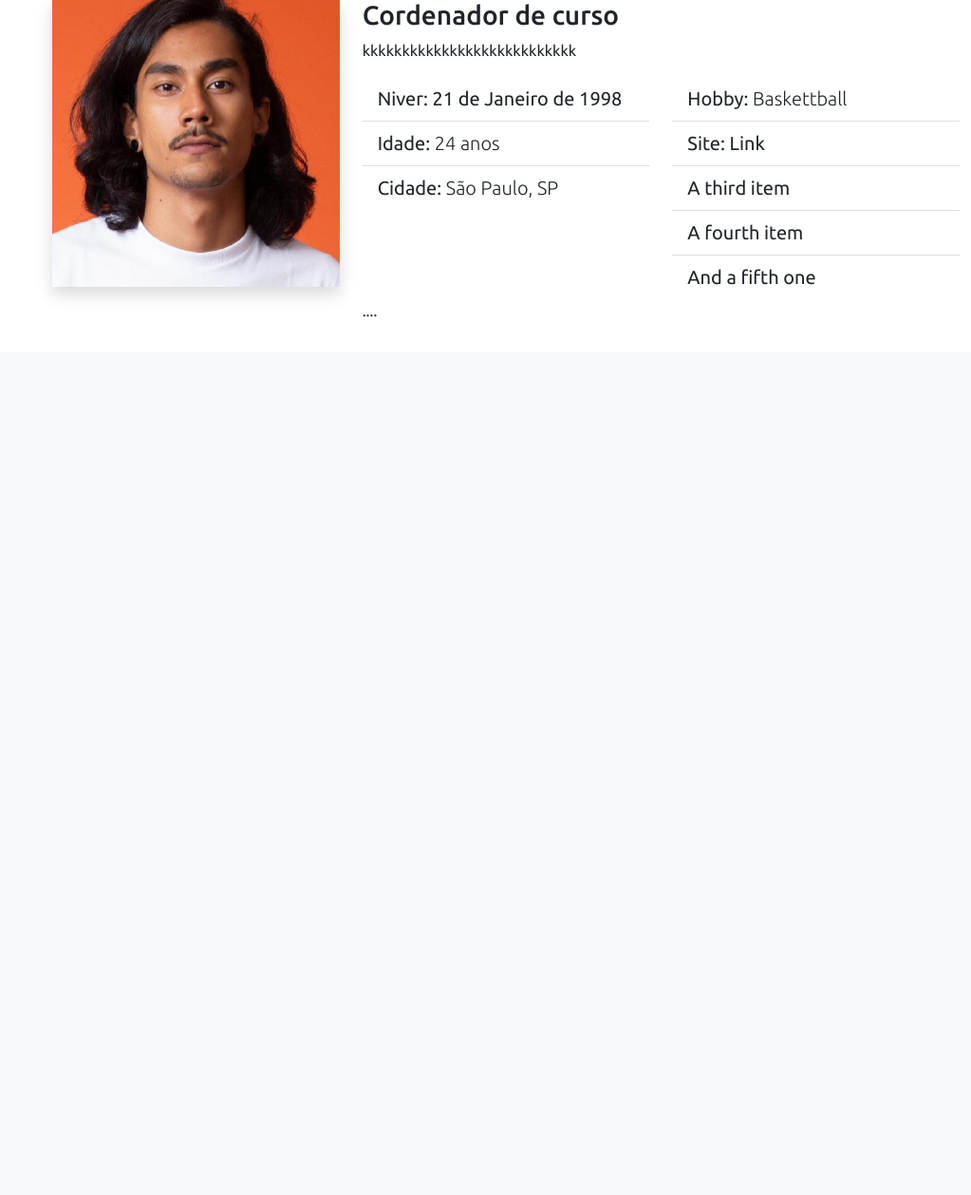
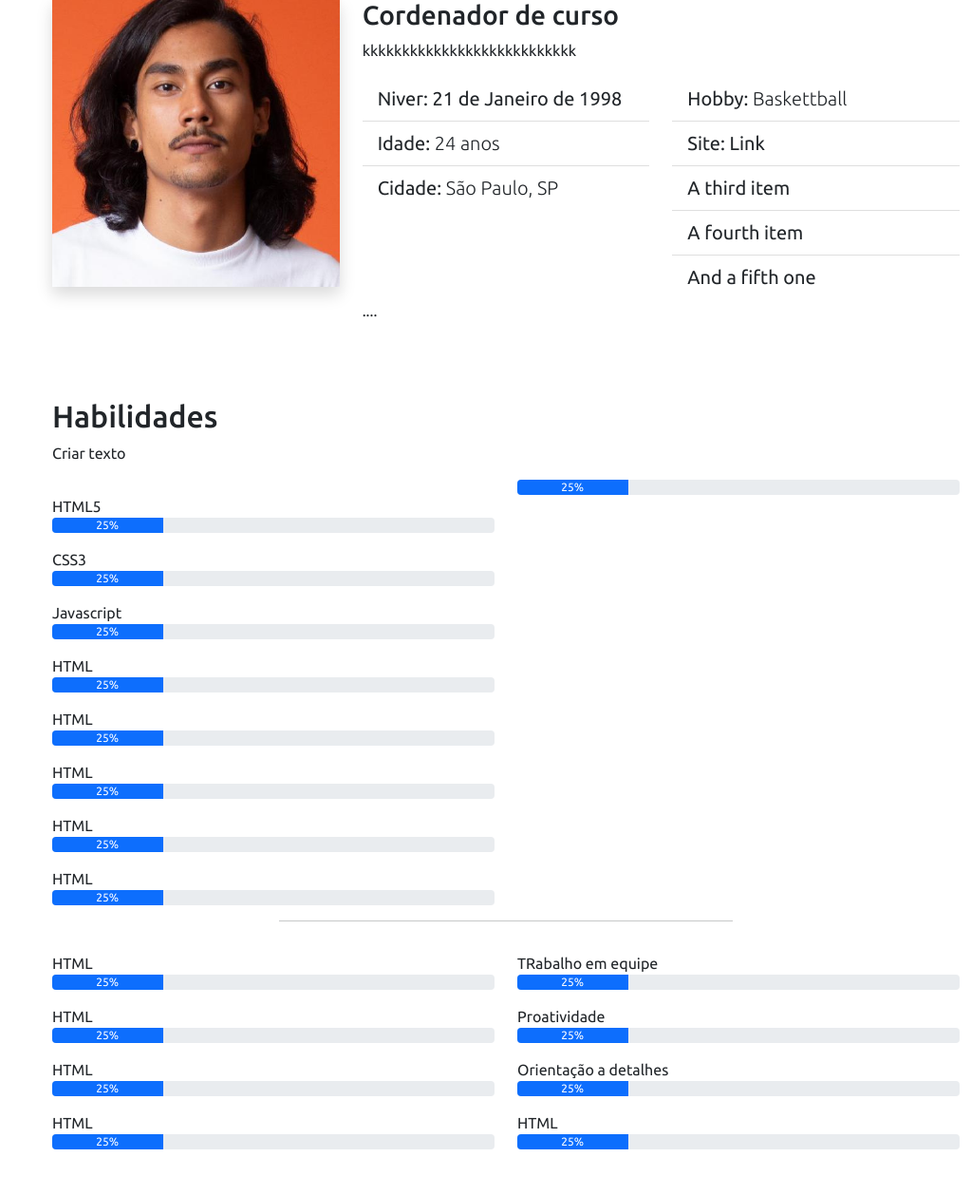
Before and after one commit to KelvinPresterrigo/Portifolio, a Flask app: page / in a window 1280 px wide. Shown: the part 975-2233 px from the top of the page at 95% size, without its empty margins (257-1280 px from the left). Before the commit the page ends 1309 px from the top, so only its background shows below. Run offline with Flask 2, Linux system fonts and the light colour scheme; some libraries are stand-ins or nearby versions.

Commit message:
Habilidades e Logica do menu

```diff
--- a/static/script.js
+++ b/static/script.js
@@ -8,3 +8,17 @@ menuMobile.addEventListener('click',() => {
     : menuMobile.classList.replace("bi-x", "bi-list");
     body.classList.toggle("menu-nav-active")
 });
+
+
+/* Fechar Menu quando clicar em algo */
+
+
+const navItem = document.querySelectorAll('.nav-item')
+ navItem.forEach(item =>{
+    item.addEventListener("click",() => {
+        if(body.classList.contains("menu-nav-active")) {
+            body.classList.remove("menu-nav-active")
+            menuMobile.classList.replace("bi-x", "bi-list");
+        }
+    })
+ })
--- a/static/style.css
+++ b/static/style.css
@@ -172,5 +172,9 @@ i.menu-mobile {
 }
 *::-webkit-scrollbar-thumb {
     background-color: #252c90;
-    border-radius: 10%;
+
 }
+.section-bg{
+    background-color: #eff5ff;
+
+}
--- a/templates/index.html
+++ b/templates/index.html
@@ -43,7 +43,7 @@
                   <a class="nav-link" href="#sobre"><i class="bi bi-file-earmark-person-fill"></i> Sobre</a>
                 </li>
                 <li class="nav-item">
-                  <a class="nav-link" href="#"><i class="bi bi-list-check"></i> Habilidades</a>
+                  <a class="nav-link" href="#habilidades"><i class="bi bi-list-check"></i> Habilidades</a>
                 </li>
                 <li class="nav-item">
                     <a class="nav-link" href="#"><i class="bi bi-file-earmark"></i> Curriculo</a>
@@ -62,6 +62,7 @@
     </aside>
 
     <main id="main">
+
         <section id="inicio" class="row m-0 p-0">
             <div class="col-md-5 d-flex justify-content-center align-items-center flex-column">
                 <h2 class="text-white text-shadow">Kelvin Fernando</h2>
@@ -77,6 +78,7 @@
             </div>
 
         </section>
+
         <section  class="container mt-5" id="sobre">
             <div class="row w-100">
                 <div class="col-md-12">
@@ -137,6 +139,107 @@
                 </div>
             </div>
         </section>
+
+        <section class=""mt-5 section-bg id="habilidades">
+
+            <div class="container pb-5">
+                <h2 class="pt-5"> Habilidades </h2>
+                <p> Criar texto
+                </p>
+                <div class="row">
+                    <div class="col-md-6">
+                        <p class="mt-3 mb-0">HTML5</p>
+                        <div class="progress">
+                            <div class="progress-bar" role="progressbar" style="width: 25%;" aria-valuenow="25" aria-valuemin="0" aria-valuemax="100">25%</div>
+                          </div>
+                          <p class="mt-3 mb-0">CSS3</p>
+                        <div class="progress">
+                            <div class="progress-bar" role="progressbar" style="width: 25%;" aria-valuenow="25" aria-valuemin="0" aria-valuemax="100">25%</div>
+                          </div>
+                          <p class="mt-3 mb-0">Javascript</p>
+                        <div class="progress">
+                            <div class="progress-bar" role="progressbar" style="width: 25%;" aria-valuenow="25" aria-valuemin="0" aria-valuemax="100">25%</div>
+                          </div>
+                          <p class="mt-3 mb-0">HTML</p>
+                        <div class="progress">
+                            <div class="progress-bar" role="progressbar" style="width: 25%;" aria-valuenow="25" aria-valuemin="0" aria-valuemax="100">25%</div>
+                          </div>
+                          <p class="mt-3 mb-0">HTML</p>
+                        <div class="progress">
+                            <div class="progress-bar" role="progressbar" style="width: 25%;" aria-valuenow="25" aria-valuemin="0" aria-valuemax="100">25%</div>
+                          </div>
+                          <p class="mt-3 mb-0">HTML</p>
+                        <div class="progress">
+                            <div class="progress-bar" role="progressbar" style="width: 25%;" aria-valuenow="25" aria-valuemin="0" aria-valuemax="100">25%</div>
+                          </div>
+                          <p class="mt-3 mb-0">HTML</p>
+                        <div class="progress">
+                            <div class="progress-bar" role="progressbar" style="width: 25%;" aria-valuenow="25" aria-valuemin="0" aria-valuemax="100">25%</div>
+                          </div>
+                          <p class="mt-3 mb-0">HTML</p>
+                        <div class="progress">
+                            <div class="progress-bar" role="progressbar" style="width: 25%;" aria-valuenow="25" aria-valuemin="0" aria-valuemax="100">25%</div>
+                          </div>
+
+                    </div>
+                    <div class="col-md-6">
+                        <div class="progress">
+                            <div class="progress-bar" role="progressbar" style="width: 25%;" aria-valuenow="25" aria-valuemin="0" aria-valuemax="100">25%</div>
+                          </div>
+
+                    </div>
+                </div>
+
+                <hr class="w-50 me-auto ms-auto">
+
+                <div class="row">
+                    <div class="col-md-6">
+                        <p class="mt-3 mb-0">HTML</p>
+                        <div class="progress">
+                            <div class="progress-bar" role="progressbar" style="width: 25%;" aria-valuenow="25" aria-valuemin="0" aria-valuemax="100">25%</div>
+                          </div>
+                          <p class="mt-3 mb-0">HTML</p>
+                        <div class="progress">
+                            <div class="progress-bar" role="progressbar" style="width: 25%;" aria-valuenow="25" aria-valuemin="0" aria-valuemax="100">25%</div>
+                          </div>
+                          <p class="mt-3 mb-0">HTML</p>
+                        <div class="progress">
+                            <div class="progress-bar" role="progressbar" style="width: 25%;" aria-valuenow="25" aria-valuemin="0" aria-valuemax="100">25%</div>
+                          </div>
+                          <p class="mt-3 mb-0">HTML</p>
+                        <div class="progress">
+                            <div class="progress-bar" role="progressbar" style="width: 25%;" aria-valuenow="25" aria-valuemin="0" aria-valuemax="100">25%</div>
+                          </div>
+
+                    </div>
+                    <div class="col-md-6">
+                        <p class="mt-3 mb-0">TRabalho em equipe</p>
+                        <div class="progress">
+                            <div class="progress-bar" role="progressbar" style="width: 25%;" aria-valuenow="25" aria-valuemin="0" aria-valuemax="100">25%</div>
+                          </div>
+
+                          <p class="mt-3 mb-0">Proatividade</p>
+                        <div class="progress">
+                            <div class="progress-bar" role="progressbar" style="width: 25%;" aria-valuenow="25" aria-valuemin="0" aria-valuemax="100">25%</div>
+                          </div>
+
+                          <p class="mt-3 mb-0">Orientação a detalhes</p>
+                        <div class="progress">
+                            <div class="progress-bar" role="progressbar" style="width: 25%;" aria-valuenow="25" aria-valuemin="0" aria-valuemax="100">25%</div>
+                          </div>
+
+                          <p class="mt-3 mb-0">HTML</p>
+                        <div class="progress">
+                            <div class="progress-bar" role="progressbar" style="width: 25%;" aria-valuenow="25" aria-valuemin="0" aria-valuemax="100">25%</div>
+                          </div>
+                    </div>
+                </div>
+
+            </div>
+
+
+        </section>
+
     </main>
 
     <script src="../static/script.js"></script>
```
